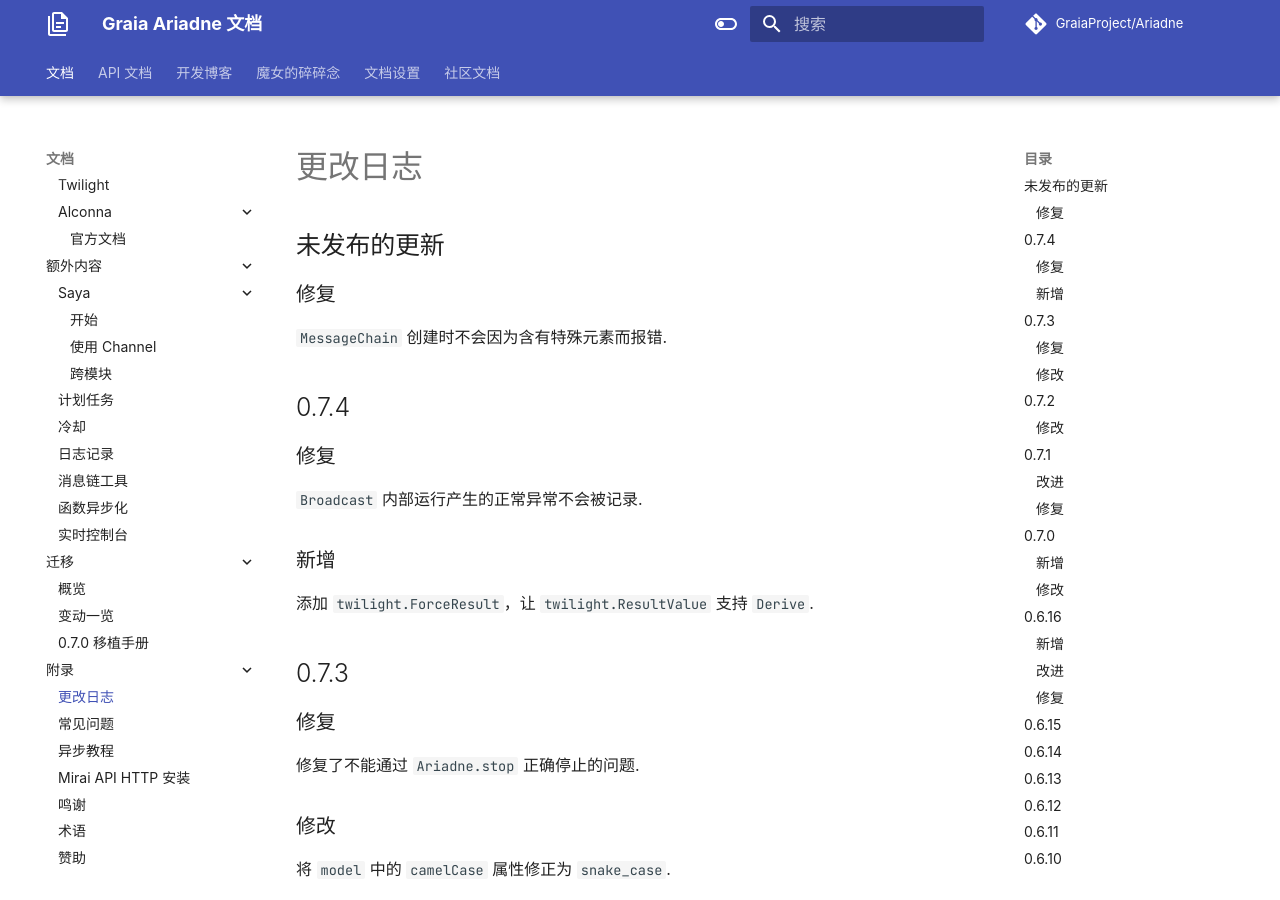
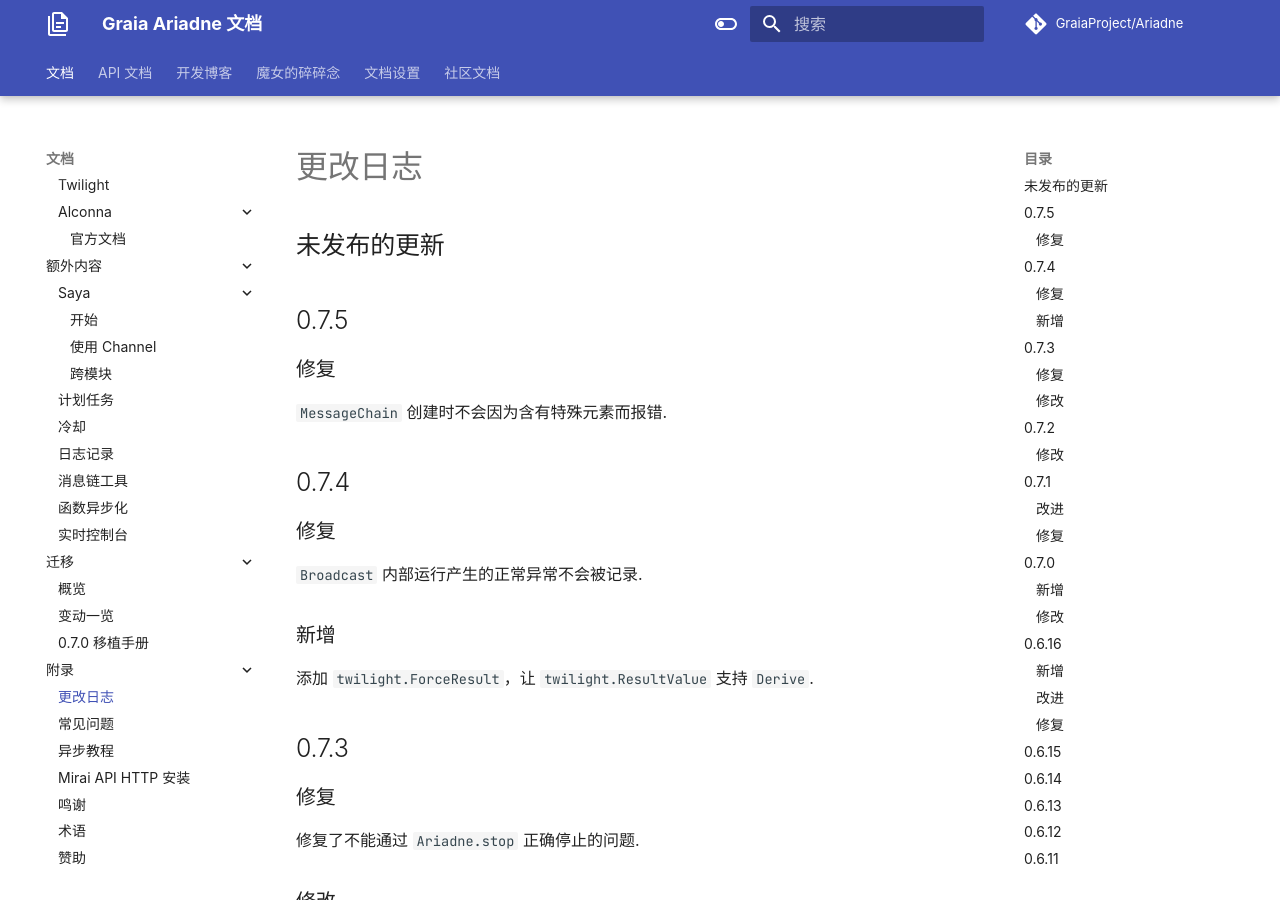
Before and after one commit to GraiaProject/Ariadne, an MkDocs documentation site: the page built from docs/appendix/CHANGELOG.md, in a window 1280 px wide and 900 px high. Built offline with MkDocs 1.6.1 and Material for MkDocs 9.7.7, drawn with Linux system fonts in a browser that asks for light colours; comment, search, counter and statistics services are not loaded.

Commit message:
:memo: update changelog

```diff
--- a/docs/appendix/CHANGELOG.md
+++ b/docs/appendix/CHANGELOG.md
@@ -1,6 +1,8 @@
 # 更改日志
 
 ## 未发布的更新
+
+## 0.7.5
 
 ### 修复
 
```
